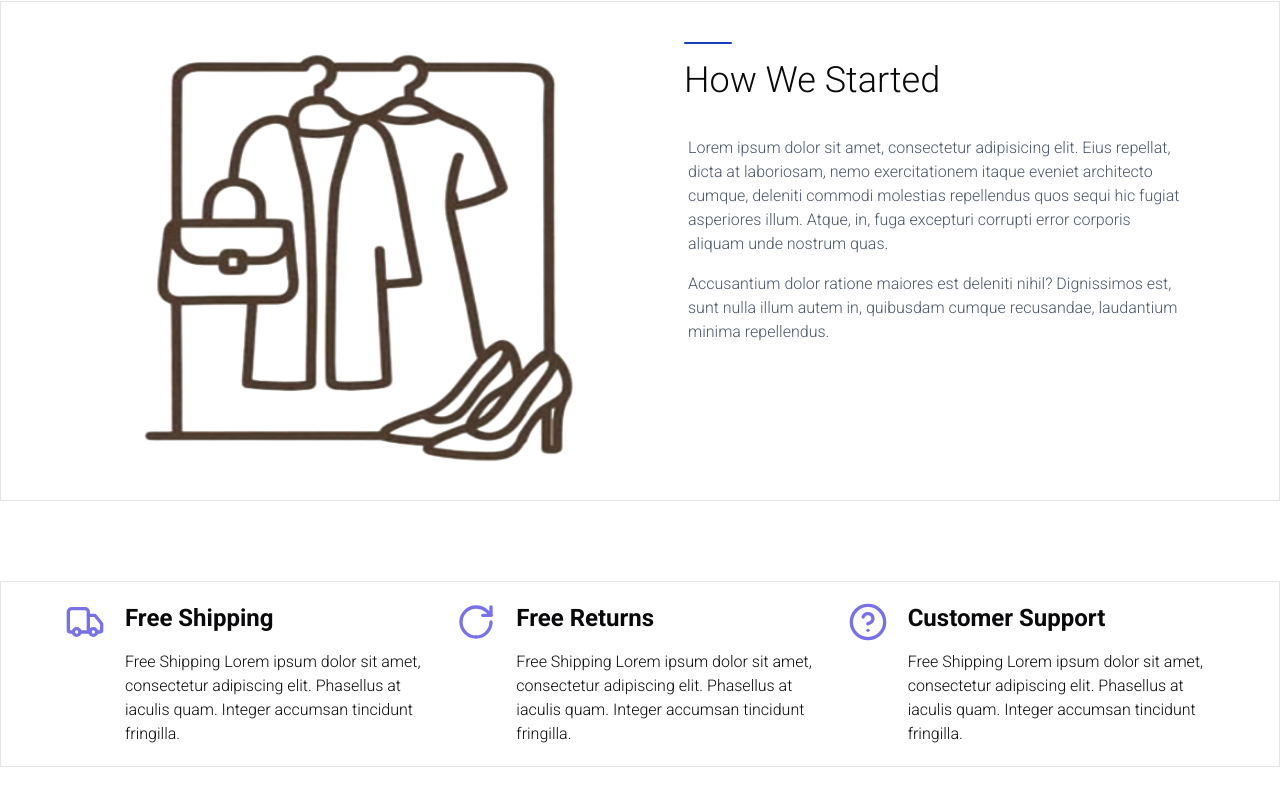
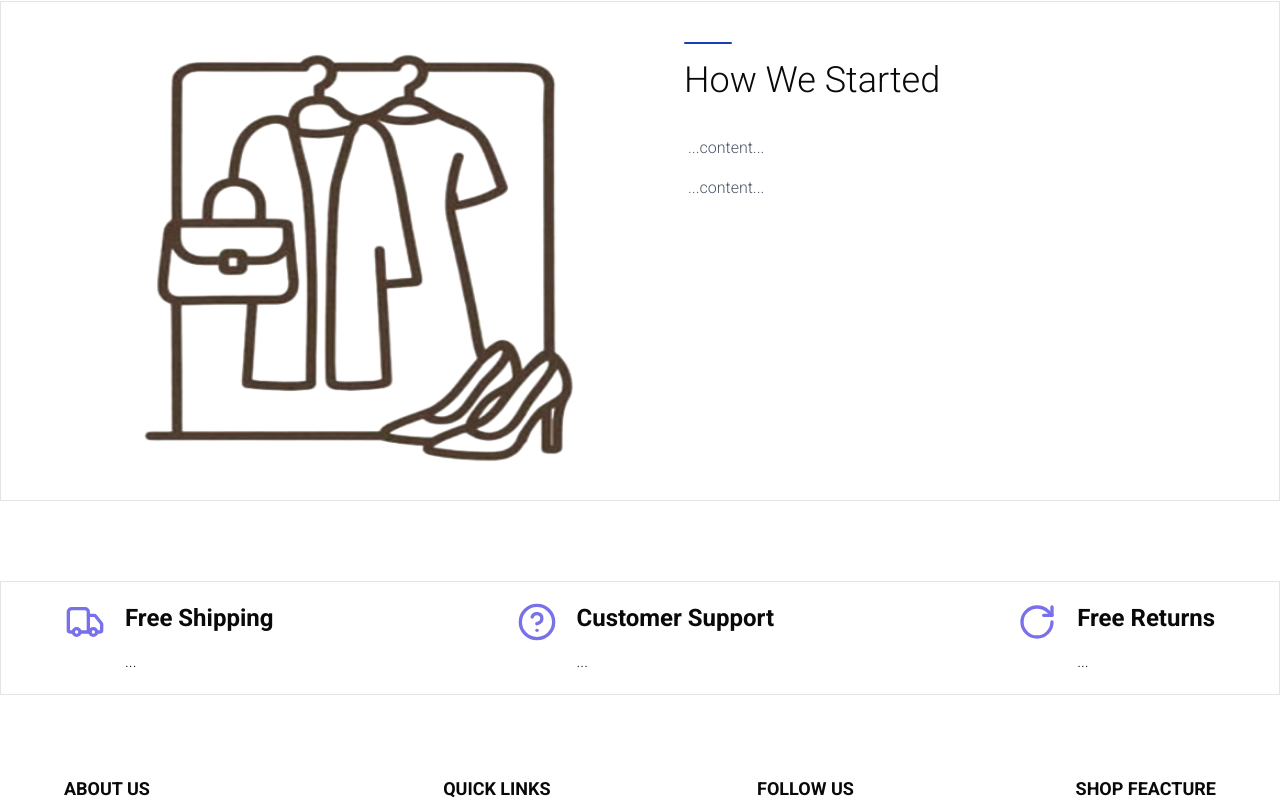
Before and after one commit to wetwan/mamah-web, a Next.js app: page /about in a window 1280 px wide. Shown: the part 351-1160 px from the top of the page. Built offline with nearby package versions, Linux system fonts and the light colour scheme.

Commit message:
about page is killing me

```diff
--- a/app/(root)/about/page.tsx
+++ b/app/(root)/about/page.tsx
@@ -1,91 +1,67 @@
+/* eslint-disable @typescript-eslint/no-unused-vars */
 "use client";
 
+import React, { Suspense } from "react";
 import Link from "next/link";
-import React from "react";
-import image from "@/public/mamah.png";
 import Image from "next/image";
 import H2 from "@/components/h2";
 import { CircleQuestionMark, RotateCw, TruckIcon } from "lucide-react";
+import image from "@/public/mamah.png";
+import { useSearchParams } from "next/navigation";
 
-const About = () => {
+// Client component
+const AboutContent = () => {
+  const searchParams = useSearchParams(); // client hook safe here
+  const redirect = searchParams.get("redirect") || "/";
+
   const policy = [
-    {
-      id: 1,
-      title: "Free Shipping",
-      context:
-        "Free Shipping Lorem ipsum dolor sit amet, consectetur adipiscing elit. Phasellus at iaculis quam. Integer accumsan tincidunt fringilla.",
-      icon: <TruckIcon size={40} />,
-    },
-    {
-      id: 3,
-      title: "Free Returns",
-      context:
-        "Free Shipping Lorem ipsum dolor sit amet, consectetur adipiscing elit. Phasellus at iaculis quam. Integer accumsan tincidunt fringilla.",
-      icon: <RotateCw size={40} />,
-    },
-    {
-      id: 2,
-      title: "Customer Support",
-      context:
-        "Free Shipping Lorem ipsum dolor sit amet, consectetur adipiscing elit. Phasellus at iaculis quam. Integer accumsan tincidunt fringilla.",
-      icon: <CircleQuestionMark size={40} />,
-    },
+    { id: 1, title: "Free Shipping", context: "...", icon: <TruckIcon size={40} /> },
+    { id: 2, title: "Customer Support", context: "...", icon: <CircleQuestionMark size={40} /> },
+    { id: 3, title: "Free Returns", context: "...", icon: <RotateCw size={40} /> },
   ];
 
   return (
-    <>
     <div>
-        <div className="w-full  py-6 bg-[#f8f9fa] md:px-8 lg:px-16 xl:32 2xl:px-64   capitalize flex items-center gap-2 px-4 font-medium">
-          <Link href={"/"} className="text-[#7971ea]">
-            home
-          </Link>
-          / <p>about</p>
+      {/* Breadcrumb */}
+      <div className="w-full py-6 bg-[#f8f9fa] md:px-8 lg:px-16 2xl:px-64 capitalize flex items-center gap-2 px-4 font-medium">
+        <Link href={"/"} className="text-[#7971ea]">home</Link> / <p>about</p>
       </div>
-        <div className="md:px-8 lg:px-16 xl:32 2xl:px-64 px-4 mt-20 flex flex-col lg:flex-row lg:h-[calc(100vh-300px)] border gap-10 py-5">
-          <div className="w-full md:w-1/2 mx-auto  max-lg:h-[400px] lg:w-1/2  relative">
-            <Image
-              src={image}
-              alt="about"
-              fill
-              className=""
-              loading="lazy"
-              sizes="(max-width: 768px) 100vw, 50vw"
-            />
+
+      {/* Main section */}
+      <div className="md:px-8 lg:px-16 2xl:px-64 px-4 mt-20 flex flex-col lg:flex-row lg:h-[calc(100vh-300px)] border gap-10 py-5">
+        <div className="w-full md:w-1/2 mx-auto max-lg:h-[400px] lg:w-1/2 relative">
+          <Image src={image} alt="about" fill loading="lazy" sizes="(max-width: 768px) 100vw, 50vw" />
         </div>
-          <div className="w-full lg:w-1/2 ">
+        <div className="w-full lg:w-1/2">
           <H2 text="How We Started" className="flex items-start m-3" />
-
           <div className="p-4 px-7 flex flex-col gap-4 font-light text-gray-600">
-              <p className="">
-                Lorem ipsum dolor sit amet, consectetur adipisicing elit. Eius
-                repellat, dicta at laboriosam, nemo exercitationem itaque
-                eveniet architecto cumque, deleniti commodi molestias
-                repellendus quos sequi hic fugiat asperiores illum. Atque, in,
-                fuga excepturi corrupti error corporis aliquam unde nostrum
-                quas.
-              </p>
-              <p className="">
-                Accusantium dolor ratione maiores est deleniti nihil?
-                Dignissimos est, sunt nulla illum autem in, quibusdam cumque
-                recusandae, laudantium minima repellendus.
-              </p>
+            <p>...content...</p>
+            <p>...content...</p>
           </div>
         </div>
       </div>
-        <div className="md:px-8 lg:px-16 xl:32 2xl:px-64 px-4 mt-20 flex flex-col lg:flex-row  border gap-6 items-center justify-between py-5">
-          {policy.map((policy) => (
-            <div key={policy.id} className="flex gap-5 flex-row">
-              <p className="text-[#7971ea]">{policy.icon}</p>
-              <div className="">
-                <h4 className="font-bold text-2xl mb-4">{policy.title}</h4>
-                <h4>{policy.context}</h4>
+
+      {/* Policy section */}
+      <div className="md:px-8 lg:px-16 2xl:px-64 px-4 mt-20 flex flex-col lg:flex-row border gap-6 items-center justify-between py-5">
+        {policy.map((p) => (
+          <div key={p.id} className="flex gap-5 flex-row">
+            <p className="text-[#7971ea]">{p.icon}</p>
+            <div>
+              <h4 className="font-bold text-2xl mb-4">{p.title}</h4>
+              <h4>{p.context}</h4>
             </div>
           </div>
         ))}
       </div>
     </div>
-    </>
   );
 };
 
-export default About;
+// Page component
+export default function AboutPage() {
+  return (
+    <Suspense fallback={<div className="text-center py-20">Loading...</div>}>
+      <AboutContent />
+    </Suspense>
+  );
+}
```
Lines whose indentation alone changed are shown as unchanged.
